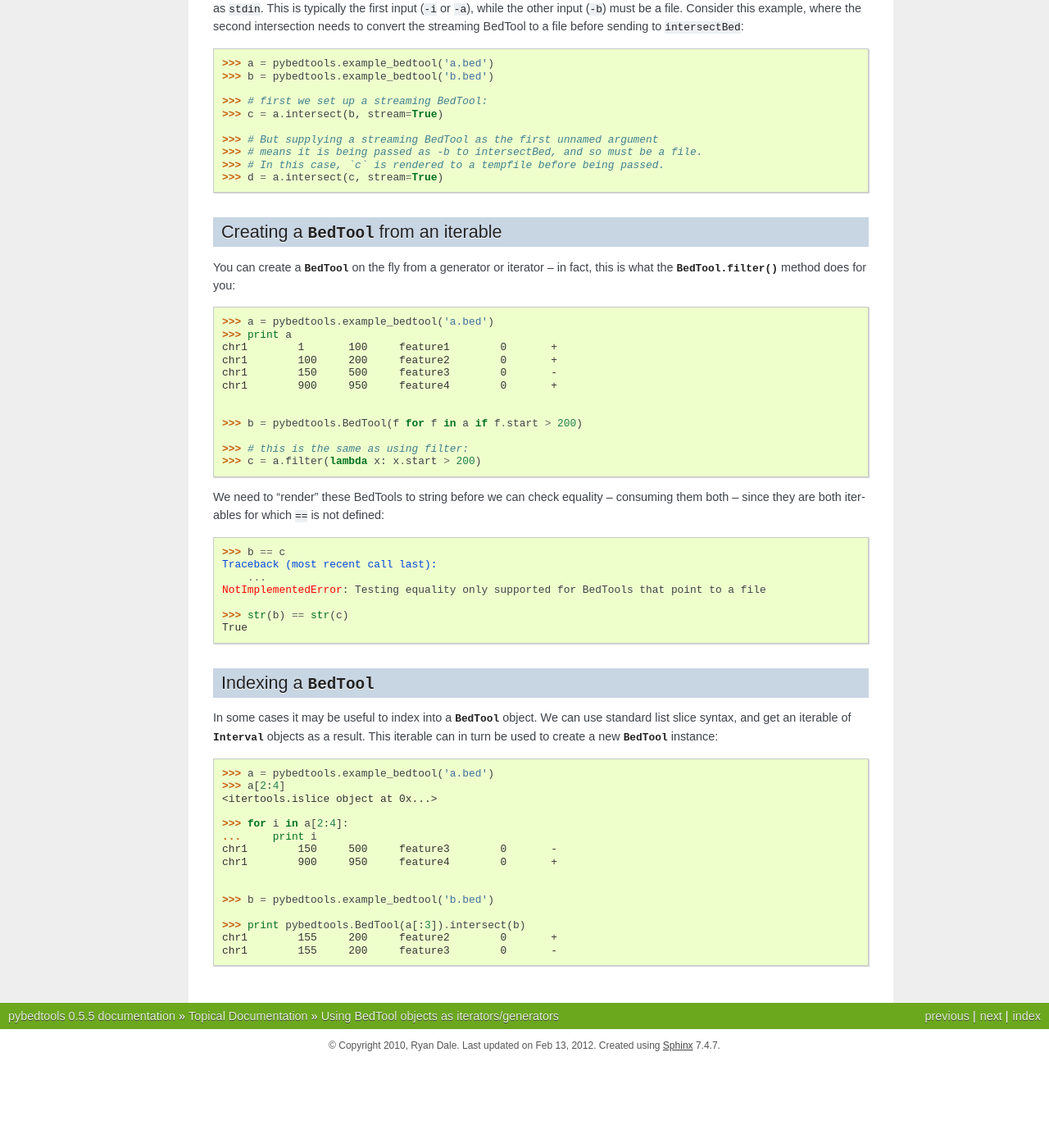
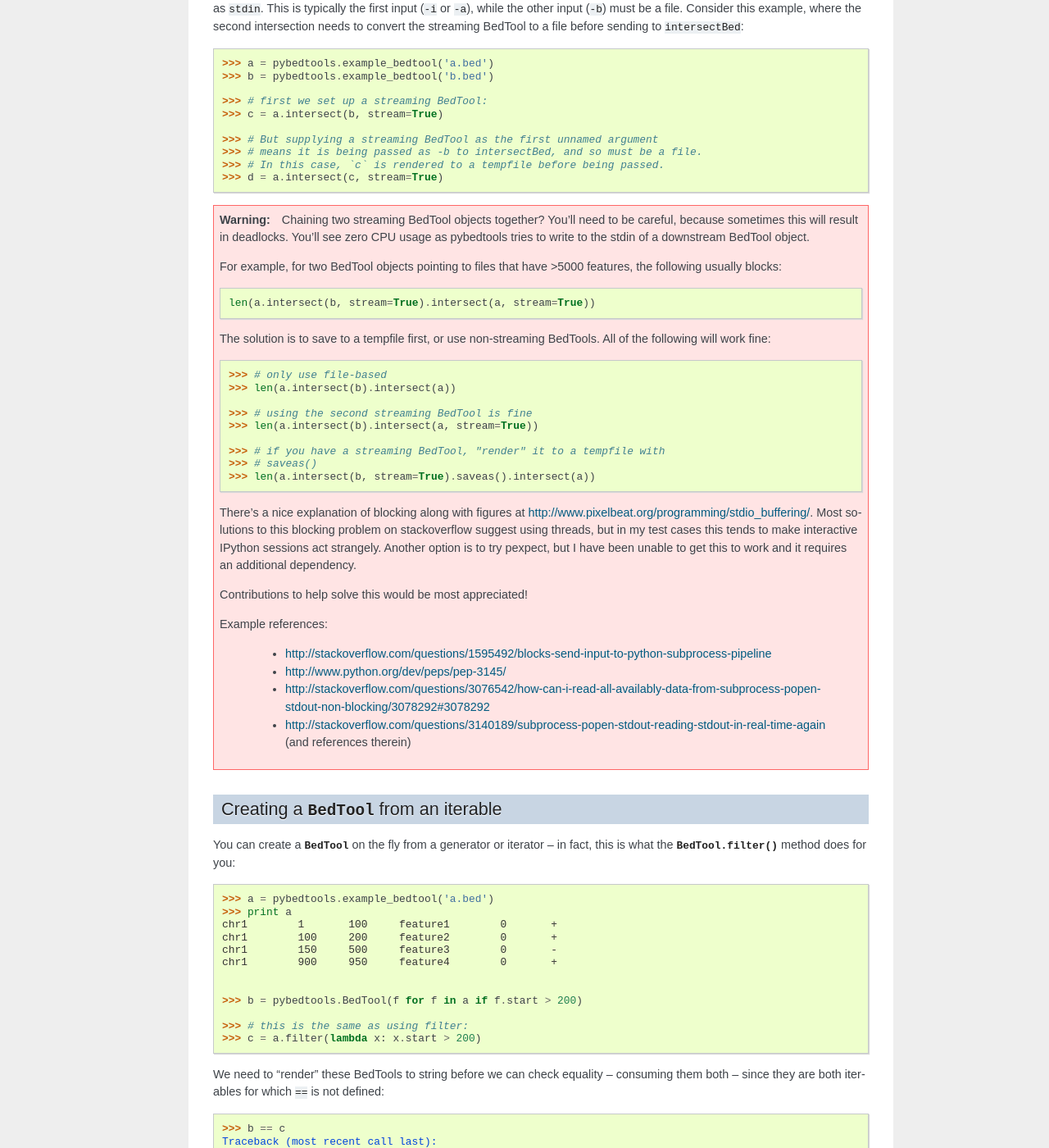
Before and after one commit to daler/pybedtools, a Sphinx documentation site: the page built from docs/source/topical-iterators.rst, in a window 1280 px wide and 1400 px high, scrolled down 554 px. Shown: the whole window at 82% size. Built offline with Sphinx 7.4.7, drawn with Linux system fonts in a browser that asks for light colours; comment, search, counter and statistics services are not loaded; before the commit the page ends 1849 px from its top, so only the background shows below that.

Commit message:
docs about deadlocks in subprocess.PIPE

```diff
--- a/docs/source/topical-iterators.rst
+++ b/docs/source/topical-iterators.rst
@@ -54,6 +54,49 @@ streaming BedTool to a file before sending to `intersectBed`:
     >>> # In this case, `c` is rendered to a tempfile before being passed.
     >>> d = a.intersect(c, stream=True)
 
+
+.. warning::
+
+    Chaining two streaming BedTool objects together?  You'll need to be
+    careful, because sometimes this will result in deadlocks.  You'll see zero
+    CPU usage as pybedtools tries to write to the stdin of a downstream BedTool
+    object.
+
+    For example, for two BedTool objects pointing to files that have >5000
+    features, the following usually blocks::
+
+
+        len(a.intersect(b, stream=True).intersect(a, stream=True))
+
+
+    The solution is to save to a tempfile first, or use non-streaming BedTools.
+    All of the following will work fine::
+
+        >>> # only use file-based
+        >>> len(a.intersect(b).intersect(a))
+
+        >>> # using the second streaming BedTool is fine
+        >>> len(a.intersect(b).intersect(a, stream=True))
+
+        >>> # if you have a streaming BedTool, "render" it to a tempfile with
+        >>> # saveas()
+        >>> len(a.intersect(b, stream=True).saveas().intersect(a))
+
+    There's a nice explanation of blocking along with figures at
+    http://www.pixelbeat.org/programming/stdio_buffering/.  Most solutions to
+    this blocking problem on stackoverflow suggest using threads, but in my
+    test cases this tends to make interactive IPython sessions act strangely.
+    Another option is to try pexpect, but I have been unable to get this to
+    work and it requires an additional dependency.
+
+    Contributions to help solve this would be most appreciated!
+
+    Example references:
+
+        * http://stackoverflow.com/questions/1595492/blocks-send-input-to-python-subprocess-pipeline
+        * http://www.python.org/dev/peps/pep-3145/
+        * http://stackoverflow.com/questions/3076542/how-can-i-read-all-availably-data-from-subprocess-popen-stdout-non-blocking/3078292#3078292
+        * http://stackoverflow.com/questions/3140189/subprocess-popen-stdout-reading-stdout-in-real-time-again (and references therein)
 
 Creating a :class:`BedTool` from an iterable
 --------------------------------------------
```
